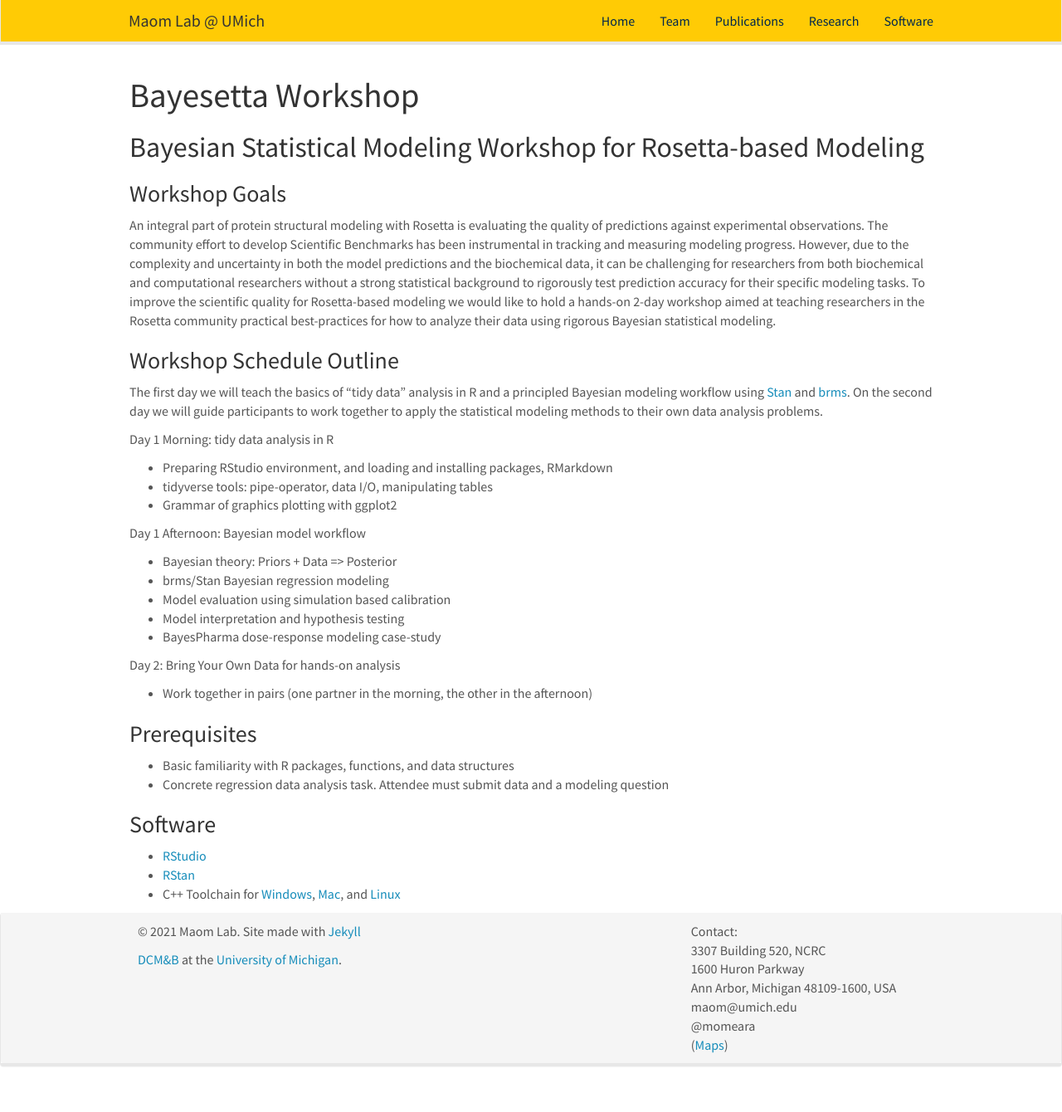
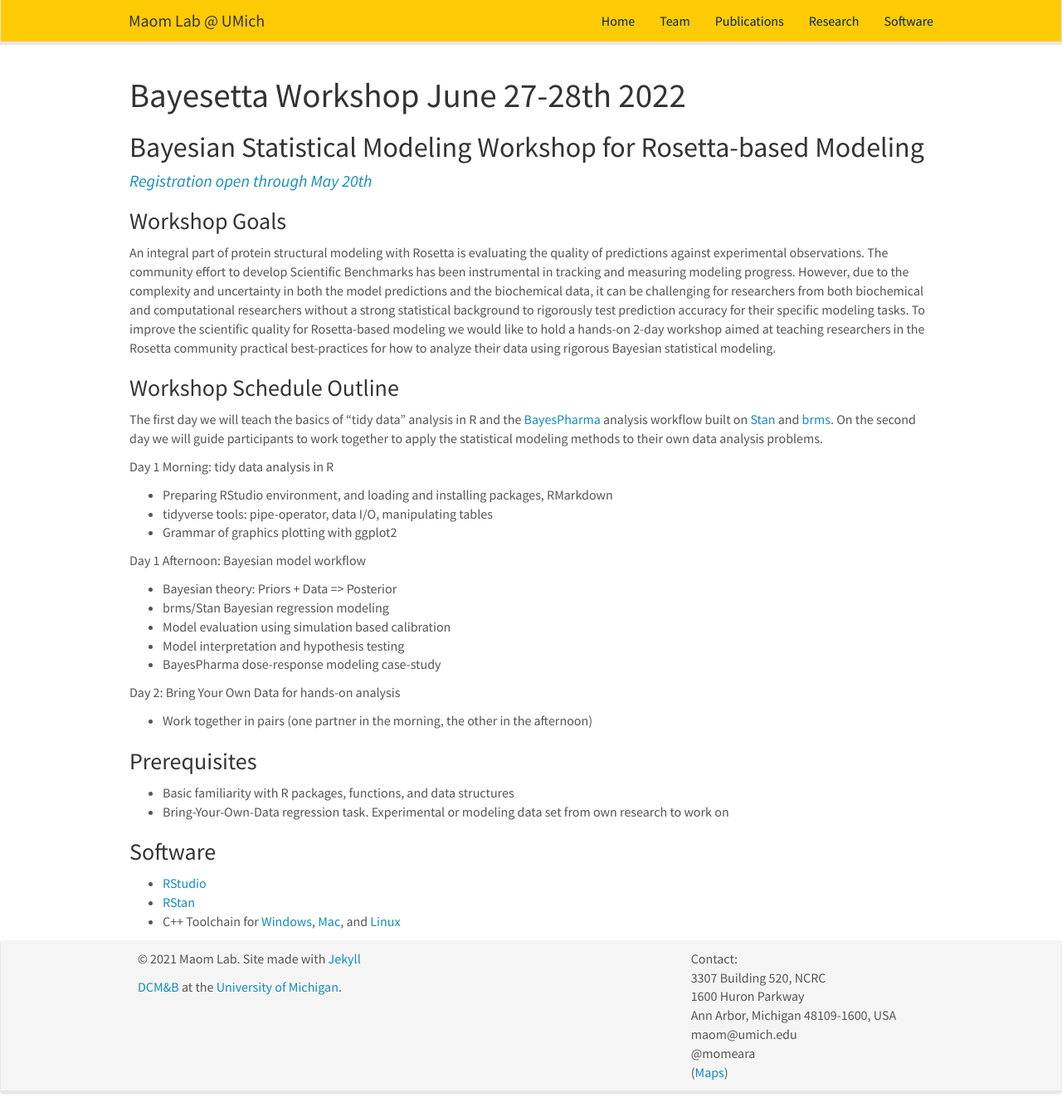
Before and after one commit to momeara/maomlab.github.io, a Jekyll site: the page built from _pages/bayesetta2022.md, in a window 1280 px wide and 1340 px high. Shown: the whole window at 83% size. Built offline with Jekyll 4.4.1, drawn with Linux system fonts in a browser that asks for light colours; nearby versions of some CDN libraries.

Commit message:
Update bayesetta2022.md
Add registration form link

```diff
--- a/_pages/bayesetta2022.md
+++ b/_pages/bayesetta2022.md
@@ -5,16 +5,18 @@ excerpt: "Maom Lab -- Bayesetta"
 sitemap: false
 permalink: /bayesetta/
 ---
-# Bayesetta Workshop
+# Bayesetta Workshop June 27-28th 2022
 
 ## Bayesian Statistical Modeling Workshop for Rosetta-based Modeling
+
+#### *[Registration open through May 20th](https://forms.gle/9uAMyUvRubv9sUDg8)*
 
 ### Workshop Goals
 An integral part of protein structural modeling with Rosetta is evaluating the quality of predictions against experimental observations. The community effort to develop Scientific Benchmarks has been instrumental in tracking and measuring modeling progress. However, due to the complexity and uncertainty in both the model predictions and the biochemical data, it can be challenging for researchers from both biochemical and computational researchers without a strong statistical background to rigorously test prediction accuracy for their specific modeling tasks.
 To improve the scientific quality for Rosetta-based modeling we would like to hold a hands-on 2-day workshop aimed at teaching researchers in the Rosetta community practical best-practices for how to analyze their data using rigorous Bayesian statistical modeling.
 
 ### Workshop Schedule Outline
-The first day we will teach the basics of "tidy data" analysis in R and a principled Bayesian modeling workflow using [Stan](https://mc-stan.org/) and [brms](https://paul-buerkner.github.io/brms/). On the second day we will guide participants to work together to apply the statistical modeling methods to their own data analysis problems.
+The first day we will teach the basics of "tidy data" analysis in R and the [BayesPharma](https://maomlab.github.io/BayesPharma/) analysis workflow built on [Stan](https://mc-stan.org/) and [brms](https://paul-buerkner.github.io/brms/). On the second day we will guide participants to work together to apply the statistical modeling methods to their own data analysis problems.
 
 Day 1 Morning: tidy data analysis in R
 * Preparing RStudio environment, and loading and installing packages, RMarkdown
@@ -33,7 +35,7 @@ Day 2:  Bring Your Own Data for hands-on analysis
 
 ### Prerequisites
 * Basic familiarity with R packages, functions, and data structures
-* Concrete regression data analysis task. Attendee must submit data and a modeling question
+* Bring-Your-Own-Data regression task. Experimental or modeling data set from own research to work on
 
 ### Software
 * [RStudio](https://www.rstudio.com/products/rstudio/)
```
